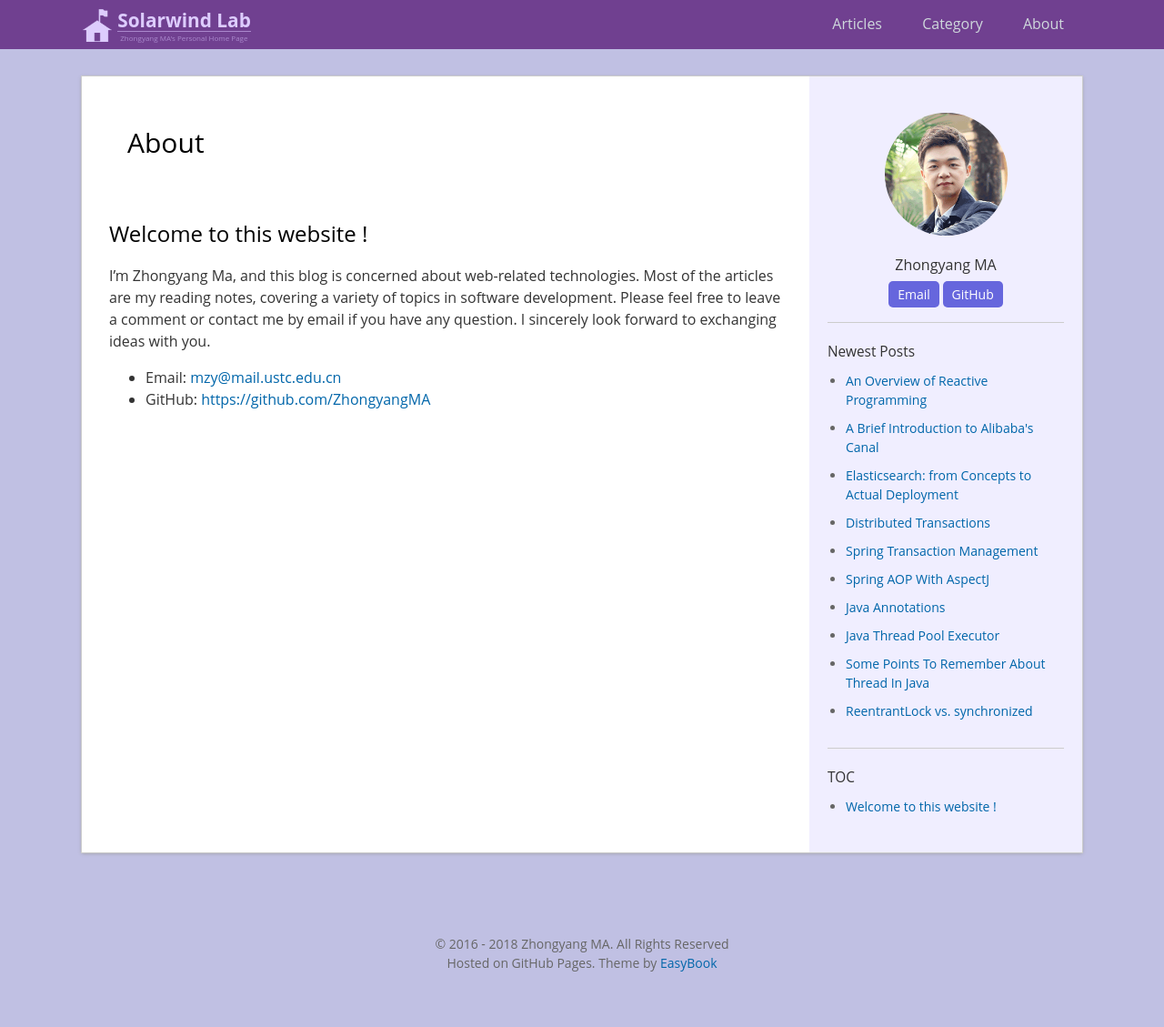
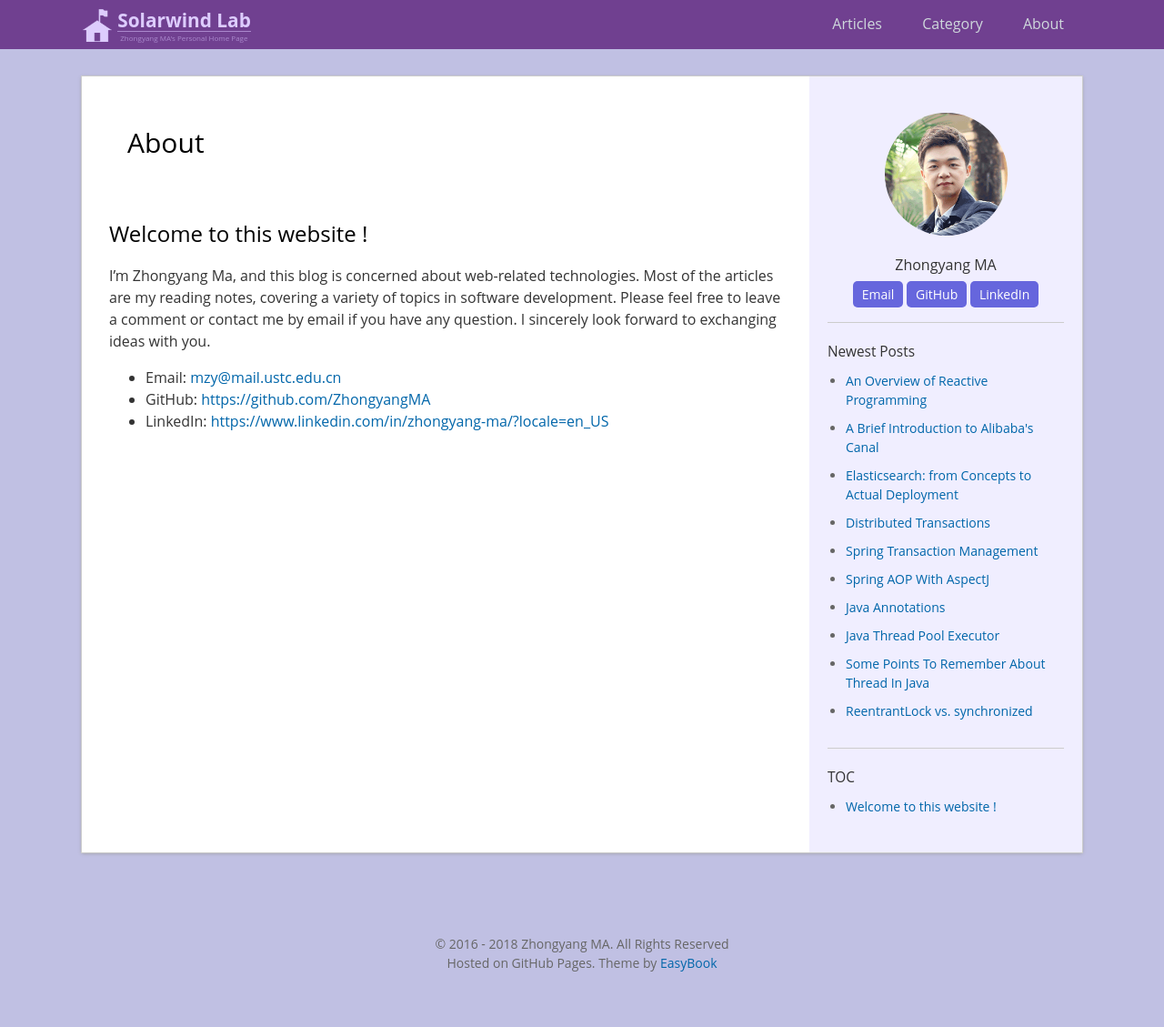
Before and after one commit to ZhongyangMA/ZhongyangMA.github.io, a Jekyll site: the page built from about.md, in a window 1280 px wide. Shown: the whole page at 91% size. Built offline with Jekyll 4.4.1, drawn with Linux system fonts in a browser that asks for light colours; comment, search, counter and statistics services are not loaded; some of the changed lines change nothing that is shown.

Commit message:
open linkedin

```diff
--- a/_config.yml
+++ b/_config.yml
@@ -17,7 +17,7 @@
 profile_links:
   Email: "mailto:mzy@mail.ustc.edu.cn"
   GitHub: "https://github.com/ZhongyangMA"
-  # LinkedIn: "https://www.linkedin.com/in/zhongyang-ma/?locale=en_US"
+  LinkedIn: "https://www.linkedin.com/in/zhongyang-ma/?locale=en_US"
 
 # Comment Service (Disqus or 多说)
 #  choose one and un-comment the line to active it
--- a/about.md
+++ b/about.md
@@ -9,7 +9,4 @@ I'm Zhongyang Ma, and this blog is concerned about web-related technologies. Mos
 
  - Email: [mzy@mail.ustc.edu.cn](mailto:mzy@mail.ustc.edu.cn)
  - GitHub: [https://github.com/ZhongyangMA](https://github.com/ZhongyangMA)
-
-<!--
  - LinkedIn: [https://www.linkedin.com/in/zhongyang-ma/?locale=en_US](https://www.linkedin.com/in/zhongyang-ma/?locale=en_US)
--->
```
